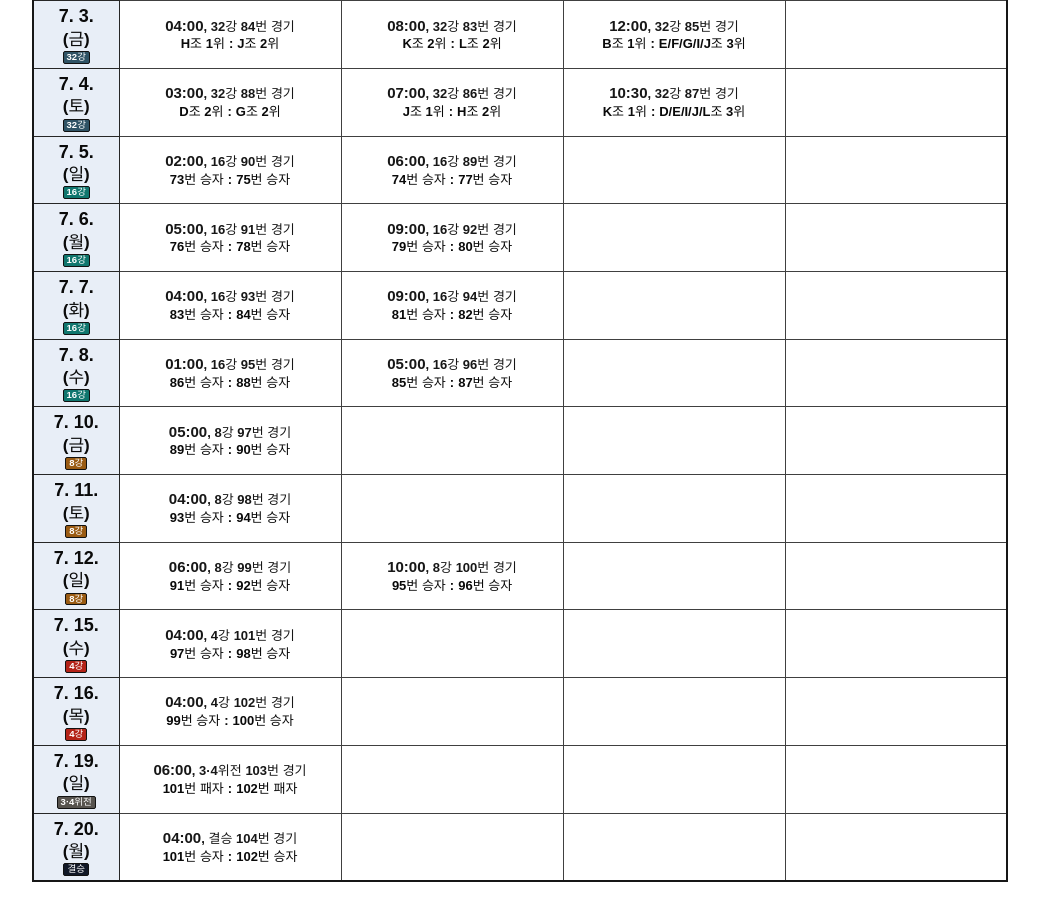
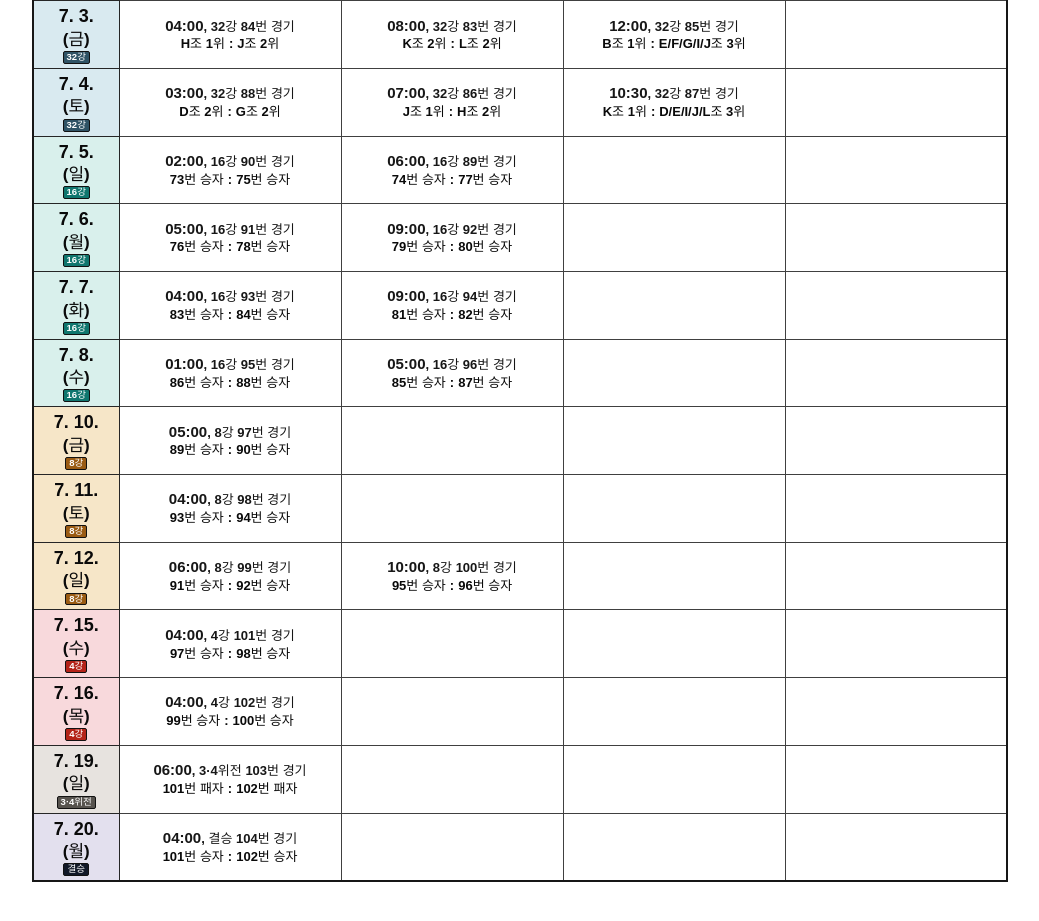
Before and after one commit to parktj4264/world-cup-schedule-ui, a React (Vite) app: page / in a window 1280 px wide. Shown: the part 1680-2601 px from the top of the page, without its empty margins (88-1127 px from the left). Built offline with nearby package versions, Linux system fonts and the light colour scheme; no server answers.

Commit message:
Tint tournament date cells

```diff
--- a/src/components/ScheduleRow.tsx
+++ b/src/components/ScheduleRow.tsx
@@ -69,6 +69,7 @@ export function ScheduleRow({
 }: ScheduleRowProps) {
   const isToday = day.date === todayKey;
   const tournamentStages = getTournamentStages(day);
+  const primaryTournamentStage = tournamentStages[0];
 
   return (
     <tr data-day-date={day.date} className={isToday ? 'schedule-today-row' : undefined}>
@@ -76,6 +77,7 @@ export function ScheduleRow({
         scope="row"
         className={[
           'schedule-date-cell border border-neutral-800 text-center align-middle',
+          primaryTournamentStage ? `schedule-date-cell-${primaryTournamentStage}` : '',
           isToday ? 'schedule-today-date-cell' : '',
         ]
           .filter(Boolean)
--- a/src/styles/index.css
+++ b/src/styles/index.css
@@ -67,6 +67,30 @@ button {
 .schedule-date-cell.schedule-today-date-cell {
   background: #d8f3dc;
   box-shadow: 3px 0 0 #111111, inset 0 0 0 2px #3f7f52;
+}
+
+.schedule-date-cell.schedule-date-cell-round-of-32 {
+  background: #d9eaf0;
+}
+
+.schedule-date-cell.schedule-date-cell-round-of-16 {
+  background: #d9f0ec;
+}
+
+.schedule-date-cell.schedule-date-cell-quarter-final {
+  background: #f6e6c8;
+}
+
+.schedule-date-cell.schedule-date-cell-semi-final {
+  background: #f8d9dc;
+}
+
+.schedule-date-cell.schedule-date-cell-third-place {
+  background: #e7e3df;
+}
+
+.schedule-date-cell.schedule-date-cell-final {
+  background: #e3e0ee;
 }
 
 .schedule-match-cell {
```
